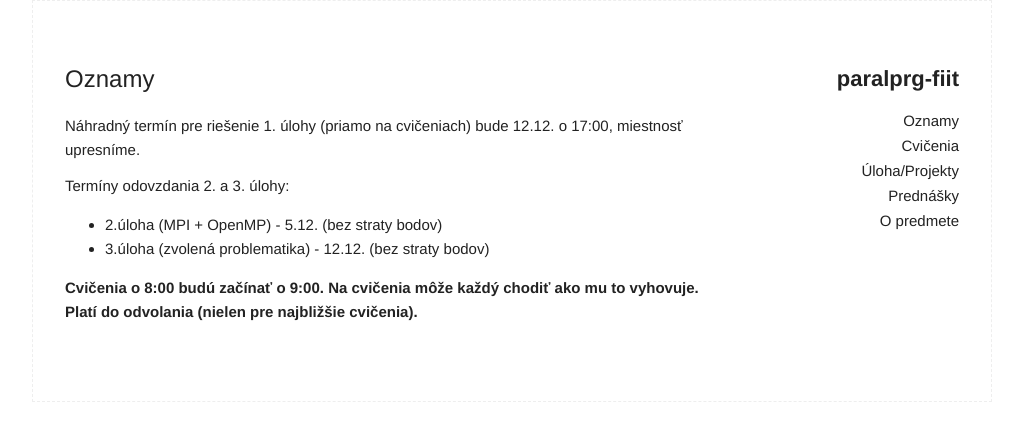
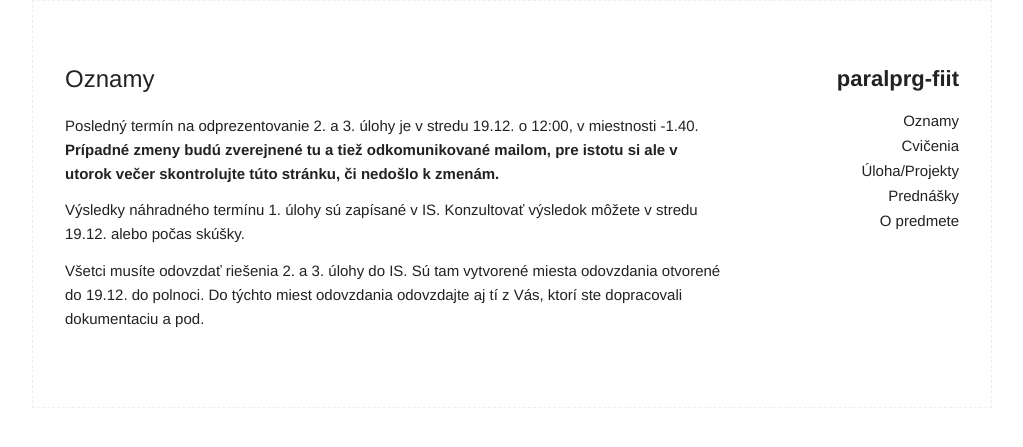
Before and after one commit to MichalCernansky/paralprg-fiit, a Jekyll site: the page built from index.md, in a window 1280 px wide. Shown: the top 447 px of the page, without its empty margins (128-1151 px from the left). Built offline with Jekyll 4.4.1, drawn with Linux system fonts in a browser that asks for light colours.

Commit message:
New info

```diff
--- a/index.md
+++ b/index.md
@@ -2,6 +2,14 @@
 layout: page
 title: Oznamy
 ---
+
+Posledný termín na odprezentovanie 2. a 3. úlohy je v stredu 19.12. o 12:00, v miestnosti -1.40. **Prípadné zmeny budú zverejnené tu a tiež odkomunikované mailom,  pre istotu si ale v utorok večer skontrolujte túto stránku, či nedošlo k zmenám.**
+
+Výsledky náhradného termínu 1. úlohy sú zapísané v IS. Konzultovať výsledok môžete v stredu 19.12. alebo počas skúšky.
+
+Všetci musíte odovzdať riešenia 2. a 3. úlohy do IS. Sú tam vytvorené miesta odovzdania otvorené do 19.12. do polnoci. Do týchto miest odovzdania odovzdajte aj tí z Vás, ktorí ste dopracovali dokumentaciu a pod.
+
+{% comment %}
 
 Náhradný termín pre riešenie 1. úlohy (priamo na cvičeniach) bude 12.12. o 17:00, miestnosť upresníme.
 
@@ -14,8 +22,7 @@ Termíny odovzdania 2. a 3. úlohy:
 
 **Cvičenia o 8:00 budú začínať o 9:00. Na cvičenia môže každý chodiť ako mu to vyhovuje. Platí do odvolania (nielen pre najbližšie cvičenia).**
 
-{% comment %}
-
+---
 
 **Počas najbližších cvičení, teda v stredu 7.11., bude riešená 1.úloha.**
 
@@ -29,7 +36,6 @@ Pokúste sa prísť na cvičenie, na ktoré ste prihlásený v AIS, pričom cvi
 Pokúste sa prísť načas, čiže 5 min pred začiatkom cvičenia.
 
 ---
-
 
 ### 17.10.2018
 
```
